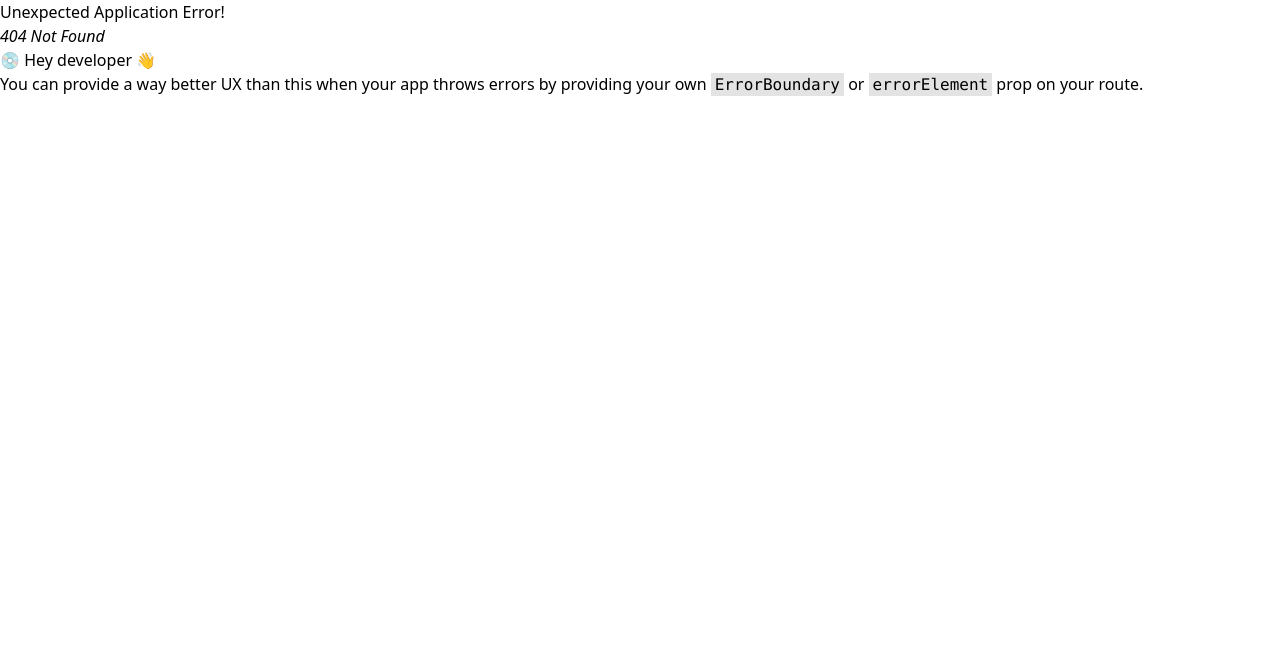
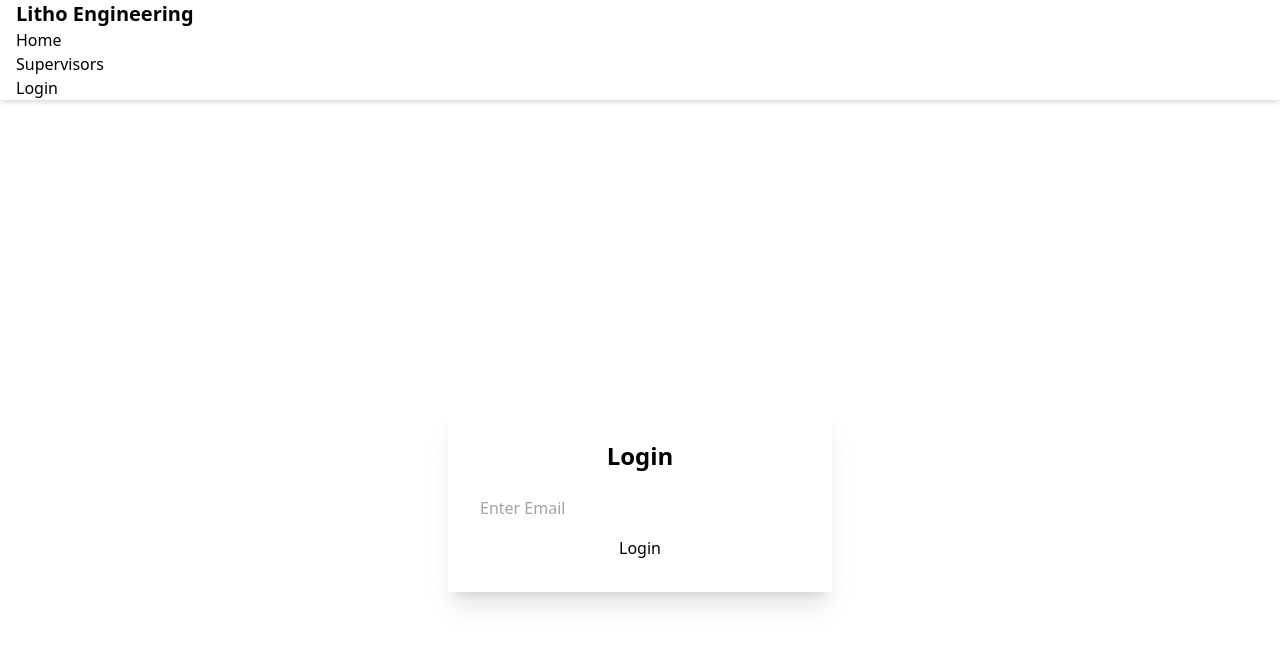
Before and after one commit to shahiur17/litho-engineering-portal-administrator, a React (Vite) app: page /login in a window 1280 px wide. Before the commit this address had no page. Shown: the top 646 px of the page. Built offline with nearby package versions, Linux system fonts and the light colour scheme.

Commit message:
all system update and AuthProvider

```diff
--- a/src/Router/myCreateRouter.jsx
+++ b/src/Router/myCreateRouter.jsx
@@ -2,6 +2,9 @@ import { createBrowserRouter } from "react-router-dom";
 import MainLayouts from "../layouts/MainLayouts.jsx";
 import Home from "../pages/Home.jsx";
 import SupervisorsPage from "../pages/SupervisorsPage.jsx";
+import Login from "../pages/Login.jsx";
+import Admin from "../pages/Admin.jsx";
+import PrivateRoute from "../components/PrivateRoute.jsx";
 
 const myCreateRouter = createBrowserRouter([
   {
@@ -16,8 +19,20 @@ const myCreateRouter = createBrowserRouter([
         path: "/supervisors",
         element: <SupervisorsPage />,
       },
-    ]
-  }
+      {
+        path: "/login",
+        element: <Login />,
+      },
+      {
+        path: "/admin",
+        element: (
+          <PrivateRoute>
+            <Admin />
+          </PrivateRoute>
+        ),
+      },
+    ],
+  },
 ]);
 
 export default myCreateRouter;
--- a/src/components/Navbar.jsx
+++ b/src/components/Navbar.jsx
@@ -1,105 +1,45 @@
 import { Link } from "react-router-dom";
+import { useContext } from "react";
+import { AuthContext } from "../context/AuthContext";
 
 const Navbar = () => {
+  const { user, logout } = useContext(AuthContext);
+
   return (
     <div className="navbar bg-base-100 shadow-md px-4">
-      {/* 🔹 Left Side (Logo + Mobile Menu) */}
+
+      {/* Left */}
       <div className="navbar-start">
-        {/* Mobile Hamburger */}
-        <div className="dropdown lg:hidden">
-          <div tabIndex={0} role="button" className="btn btn-ghost">
-            ☰
-          </div>
-
-          <ul
-            tabIndex={0}
-            className="menu menu-sm dropdown-content mt-3 z-[1] p-2 shadow bg-base-100 rounded-box w-52"
-          >
-            <li>
-              <Link to="/">Home</Link>
-            </li>
-            <li>
-              <Link to="/projects">Projects</Link>
-            </li>
-            <li>
-              <Link to="/services">Services</Link>
-            </li>
-            <li>
-              <Link to="/contact">Contact</Link>
-            </li>
-          </ul>
-        </div>
-
-        {/* Logo */}
-        <Link to="/" className="flex items-center gap-2 ml-2">
-          <img
-            src="https://i.postimg.cc/kMZcrYKm/lte-logo.jpg"
-            alt="Logo"
-            className="w-10"
-          />
-          <span className="text-xl font-bold hidden sm:block">
-            Litho Engineering
-          </span>
+        <Link to="/" className="text-xl font-bold">
+          Litho Engineering
         </Link>
       </div>
 
-      {/* 🔹 Center Menu (Desktop Only) */}
+      {/* Center */}
       <div className="navbar-center hidden lg:flex">
-        <ul className="menu menu-horizontal px-1 gap-3">
-          <li>
-            <Link to="/">Home</Link>
-          </li>
-          <li>
-            <Link to="/projects">Projects</Link>
-          </li>
-          <li>
-            <Link to="/services">Services</Link>
-          </li>
-          <li>
-            <Link to="/contact">Contact</Link>
-          </li>
+        <ul className="menu menu-horizontal gap-4">
+          <li><Link to="/">Home</Link></li>
+          <li><Link to="/supervisors">Supervisors</Link></li>
+          {user && <li><Link to="/admin">Admin</Link></li>}
         </ul>
       </div>
 
-      {/* 🔹 Right Side */}
-      <div className="navbar-end gap-2">
-        {/* Search */}
-        <input
-          type="text"
-          placeholder="Search"
-          className="input input-bordered w-20 sm:w-32 md:w-auto"
-        />
-
-        {/* Avatar Dropdown */}
-        <div className="dropdown dropdown-end">
-          <div
-            tabIndex={0}
-            role="button"
-            className="btn btn-ghost btn-circle avatar"
-          >
-            <div className="w-10 rounded-full">
-              <img
-                src="https://img.daisyui.com/images/stock/photo-1534528741775-53994a69daeb.webp"
-                alt="User"
-              />
-            </div>
-          </div>
-
-          <ul
-            tabIndex={0}
-            className="menu menu-sm dropdown-content mt-3 z-[1] p-2 shadow bg-base-100 rounded-box w-52"
-          >
-            <li>
-              <a>Profile</a>
-            </li>
-            <li>
-              <a>Settings</a>
-            </li>
-            <li>
-              <a>Logout</a>
-            </li>
-          </ul>
-        </div>
+      {/* Right */}
+      <div className="navbar-end gap-3">
+        {user ? (
+          <>
+            <span className="text-sm">{user.email}</span>
+            <button onClick={logout} className="btn btn-error btn-sm">
+              Logout
+            </button>
+          </>
+        ) : (
+          <Link to="/login">
+            <button className="btn btn-primary btn-sm">
+              Login
+            </button>
+          </Link>
+        )}
       </div>
     </div>
   );
--- a/src/context/AuthContext.jsx
+++ b/src/context/AuthContext.jsx
@@ -1,3 +1,4 @@
+import React from "react";
 import { createContext, useState } from "react";
 
 export const AuthContext = createContext();
--- a/src/main.jsx
+++ b/src/main.jsx
@@ -2,8 +2,8 @@ import React from "react";
 import ReactDOM from "react-dom/client";
 import { RouterProvider } from "react-router-dom";
 import myCreateRouter from "./Router/myCreateRouter.jsx";
-import AuthProvider from "./context/AuthContext";
 import "./index.css";
+import AuthProvider from "./context/AuthContext.jsx";
 
 ReactDOM.createRoot(document.getElementById("root")).render(
   <React.StrictMode>
--- a/src/pages/Login.jsx
+++ b/src/pages/Login.jsx
@@ -1,28 +1,42 @@
+import { useContext, useState } from "react";
+import { AuthContext } from "../context/AuthContext";
+import { useNavigate } from "react-router-dom";
+
 const Login = () => {
-    return (
-        <div className="hero bg-base-200 min-h-screen">
-  <div className="hero-content flex-col lg:flex-row-reverse">
-    <div className="text-center lg:text-left">
-      <h1 className="text-5xl font-bold">Login now!</h1>
-      <p className="py-6">
-        Provident cupiditate voluptatem et in. Quaerat fugiat ut assumenda excepturi exercitationem
-        quasi. In deleniti eaque aut repudiandae et a id nisi.
-      </p>
+  const { login } = useContext(AuthContext);
+  const [email, setEmail] = useState("");
+  const navigate = useNavigate();
+
+  const handleLogin = (e) => {
+    e.preventDefault();
+    login(email);
+    navigate("/");
+  };
+
+  return (
+    <div className="flex justify-center items-center h-screen">
+      <form
+        onSubmit={handleLogin}
+        className="card p-8 shadow-xl bg-base-100 w-96"
+      >
+        <h2 className="text-2xl font-bold mb-6 text-center">
+          Login
+        </h2>
+
+        <input
+          type="email"
+          placeholder="Enter Email"
+          className="input input-bordered mb-4"
+          required
+          onChange={(e) => setEmail(e.target.value)}
+        />
+
+        <button className="btn btn-primary w-full">
+          Login
+        </button>
+      </form>
     </div>
-    <div className="card bg-base-100 w-full max-w-sm shrink-0 shadow-2xl">
-      <div className="card-body">
-        <fieldset className="fieldset">
-          <label className="label">Email</label>
-          <input type="email" className="input" placeholder="Email" />
-          <label className="label">Password</label>
-          <input type="password" className="input" placeholder="Password" />
-          <div><a className="link link-hover">Forgot password?</a></div>
-          <button className="btn btn-neutral mt-4">Login</button>
-        </fieldset>
-      </div>
-    </div>
-  </div>
-</div>
-    );
+  );
 };
+
 export default Login;
```
